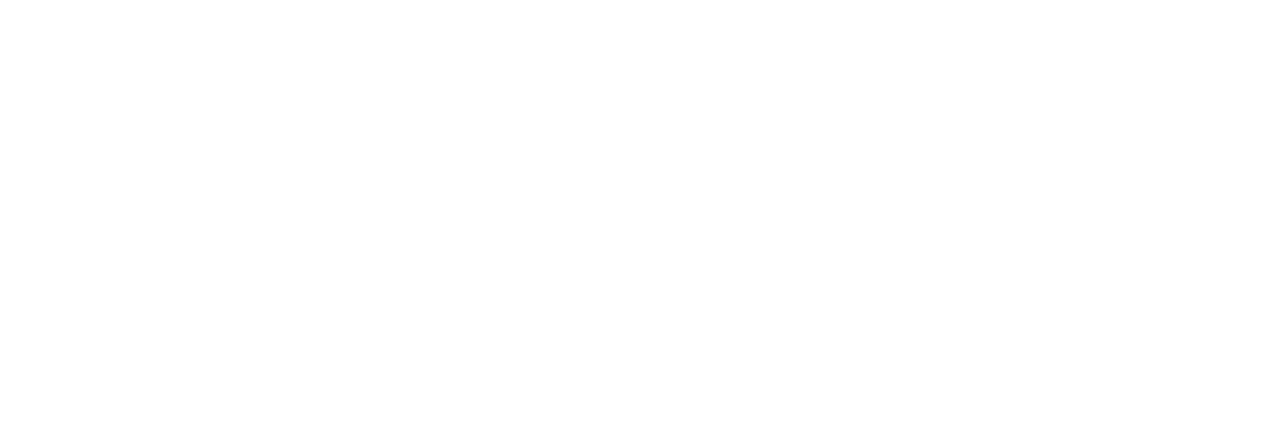
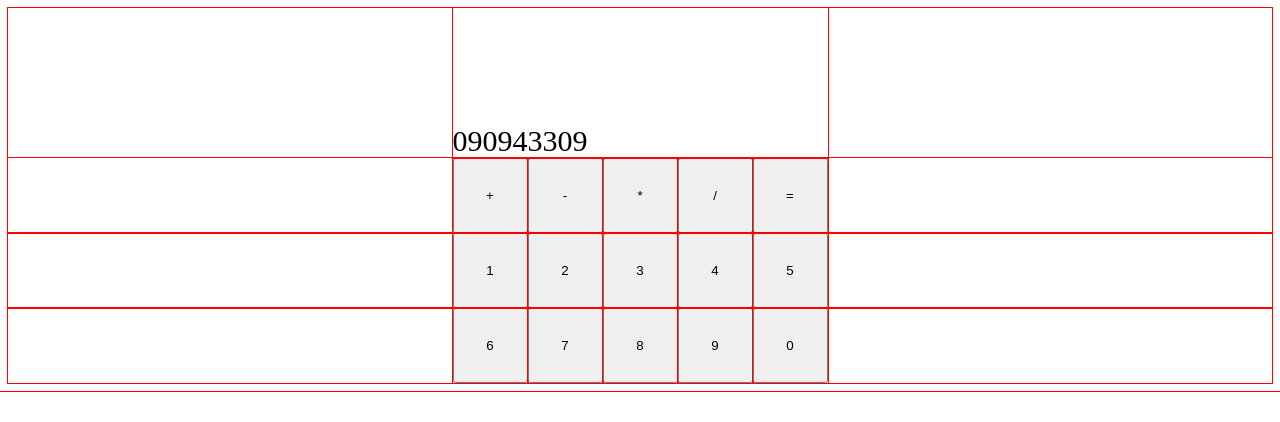
Before and after one commit to Conflictive/odin-calculator, a plain HTML site: page index.html in a window 1280 px wide. Drawn offline with Linux system fonts and the light colour scheme.

Commit message:
Add calculator UI with buttons and display

```diff
--- a/index.html
+++ b/index.html
@@ -3,9 +3,34 @@
 <head>
     <meta charset="UTF-8">
     <meta name="viewport" content="width=device-width, initial-scale=1.0">
+    <script src="javascript.js" defer></script>
+    <link href="style.css" rel="stylesheet">
     <title>Calculator</title>
 </head>
 <body>
-
+    <div id="display"> 090943309</div>
+    <div id="calc-buttons-container">
+        <div class="row">
+            <button class="calc-button">+</button>
+            <button class="calc-button">-</button>
+            <button class="calc-button">*</button>
+            <button class="calc-button">/</button>
+            <button class="calc-button">=</button>
+        </div>
+        <div class="row">
+            <button class="calc-button">1</button>
+            <button class="calc-button">2</button>
+            <button class="calc-button">3</button>
+            <button class="calc-button">4</button>
+            <button class="calc-button">5</button>
+        </div>
+        <div class="row">
+            <button class="calc-button">6</button>
+            <button class="calc-button">7</button>
+            <button class="calc-button">8</button>
+            <button class="calc-button">9</button>
+            <button class="calc-button">0</button>
+        </div>
+    </div>
 </body>
 </html>
--- a/style.css
+++ b/style.css
@@ -0,0 +1,24 @@
+* {
+  outline: 1px solid red !important;
+}
+
+#display {
+    display: flex;
+    flex-direction: column;
+    justify-self: center;
+    justify-content: flex-end;
+    width: 375px;
+    height: 150px;
+    font-size: 30px;
+}
+
+.row {
+    display: flex;
+    align-items: center;
+    justify-content: center;
+}
+
+.calc-button {
+    width: 75px;
+    aspect-ratio: 1/1;
+}
```
